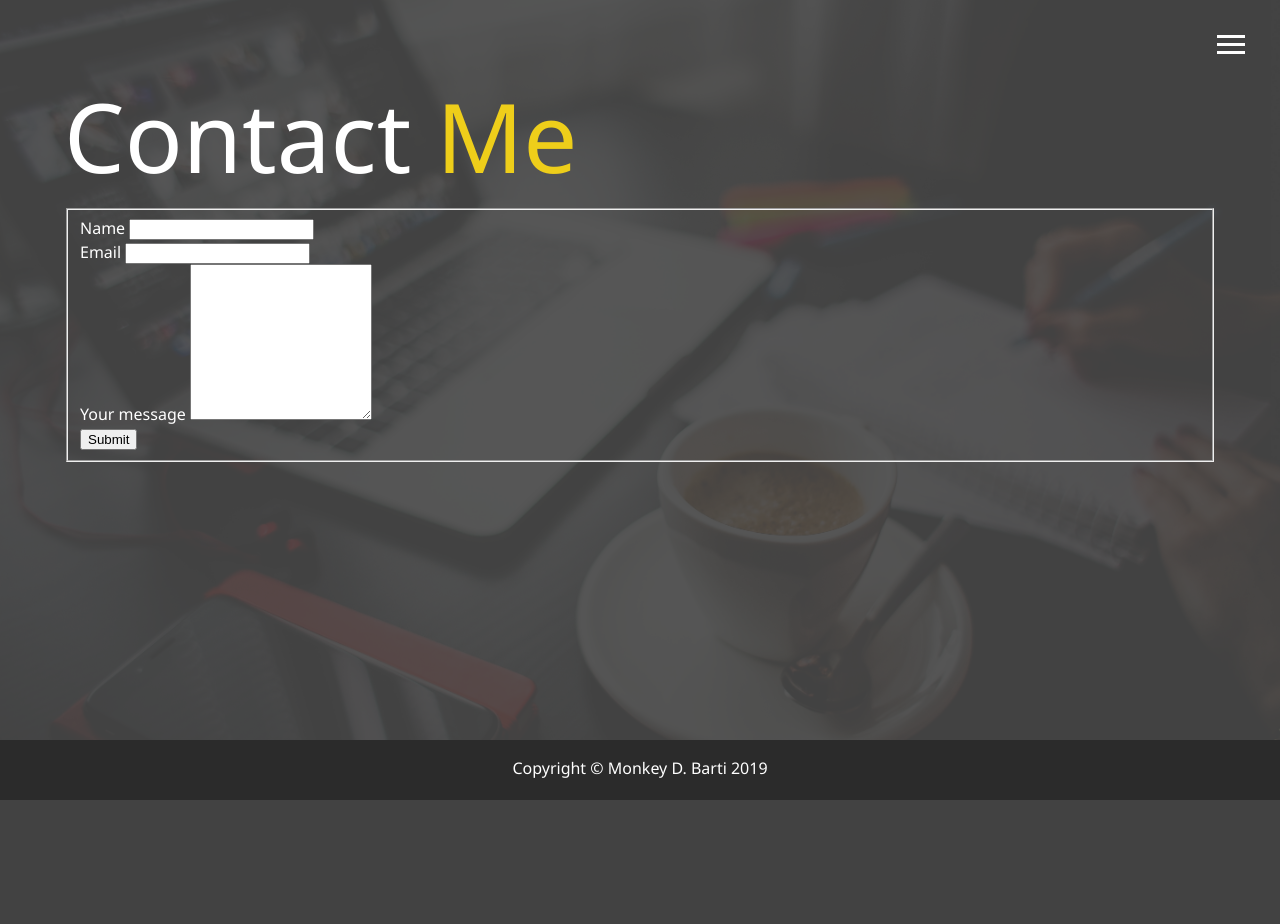
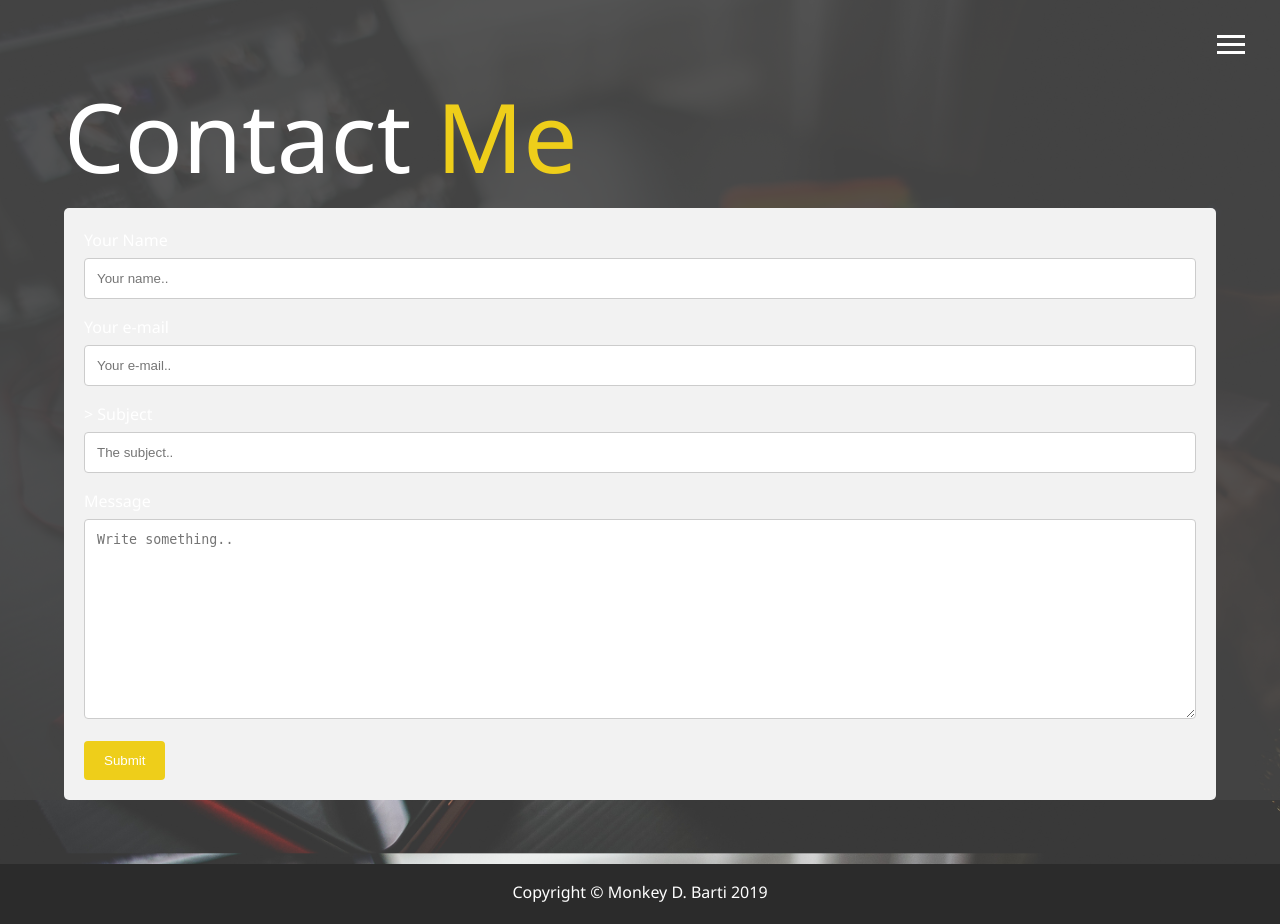
Before and after one commit to MonsieurBarti/myPortfolio.github.io, a PHP site: page /views/contact.php in a window 1280 px wide. Before the commit the page ends 800 px from the top, so only its background shows below. Run offline with PHP 8.4, Linux system fonts and the light colour scheme; some libraries are stand-ins or nearby versions.

Commit message:
Contact form

```diff
--- a/css/main.css
+++ b/css/main.css
@@ -368,3 +368,39 @@ main#home h1 {
     grid-template-columns: 1fr;
   }
 }
+
+/* Style inputs with type="text", select elements and textareas */
+input[type="text"],
+select,
+textarea {
+  width: 100%; /* Full width */
+  padding: 12px; /* Some padding */
+  border: 1px solid #ccc; /* Gray border */
+  border-radius: 4px; /* Rounded borders */
+  box-sizing: border-box; /* Make sure that padding and width stays in place */
+  margin-top: 6px; /* Add a top margin */
+  margin-bottom: 16px; /* Bottom margin */
+  resize: vertical; /* Allow the user to vertically resize the textarea (not horizontally) */
+}
+
+/* Style the submit button with a specific background color etc */
+input[type="submit"] {
+  background-color: #eece1a;
+  color: white;
+  padding: 12px 20px;
+  border: none;
+  border-radius: 4px;
+  cursor: pointer;
+}
+
+/* When moving the mouse over the submit button, add a darker green color */
+input[type="submit"]:hover {
+  box-shadow: 0 4px 8px 0 rgba(0, 0, 0, 0.2), 0 6px 20px 0 rgba(0, 0, 0, 0.19);
+}
+
+/* Add a background color and some padding around the form */
+.containerr {
+  border-radius: 5px;
+  background-color: #f2f2f2;
+  padding: 20px;
+}
--- a/views/contact.php
+++ b/views/contact.php
@@ -6,25 +6,25 @@
         <span class="text-secondary">Me</span>
       </h1>
 
-      <form class="boilerform" action="./contact-form.php" method="post">
-        <fieldset class="c-form">
-            <div class="c-form__row">
-                <label for="name" class="c-label">Name</label>
-                <input type="text" name="name" id="name" class="c-input-field" value="" autocorrect="off" required />
-            </div>
-            <div class="c-form__row">
-                <label for="email" class="c-label">Email</label>
-                <input type="email" name="email" id="email" autocapitalize="none" autocorrect="off" class="c-input-field" required />
-            </div>
-            <div class="c-form__row">
-                <label for="message" class="c-label">Your message</label>
-                <textarea name="msg" id="message" class="c-input-field c-input-field--multiline" rows="10"></textarea>
-            </div>
-            <div class="c-form__row">
-                <button class="c-button" type="submit" name="submit">Submit</button>
-            </div>
-          </fieldset>
-      </form>
+      <div class="containerr">
+        <form action="./contact-form.php">
+
+          <label for="name">Your Name</label>
+          <input type="text" name="name" placeholder="Your name..">
+
+          <label for="email">Your e-mail</label>
+          <input type="text" name="email" placeholder="Your e-mail..">>
+
+          <label for="subject">Subject</label>
+          <input type="text" name="subject" placeholder="The subject..">
+
+          <label for="msg">Message</label>
+          <textarea id="subject" name="msg" placeholder="Write something.." style="height:200px"></textarea>
+
+          <input type="submit" value="Submit" name="submit">
+
+        </form>
+      </div>
 
     </main>
 
```
